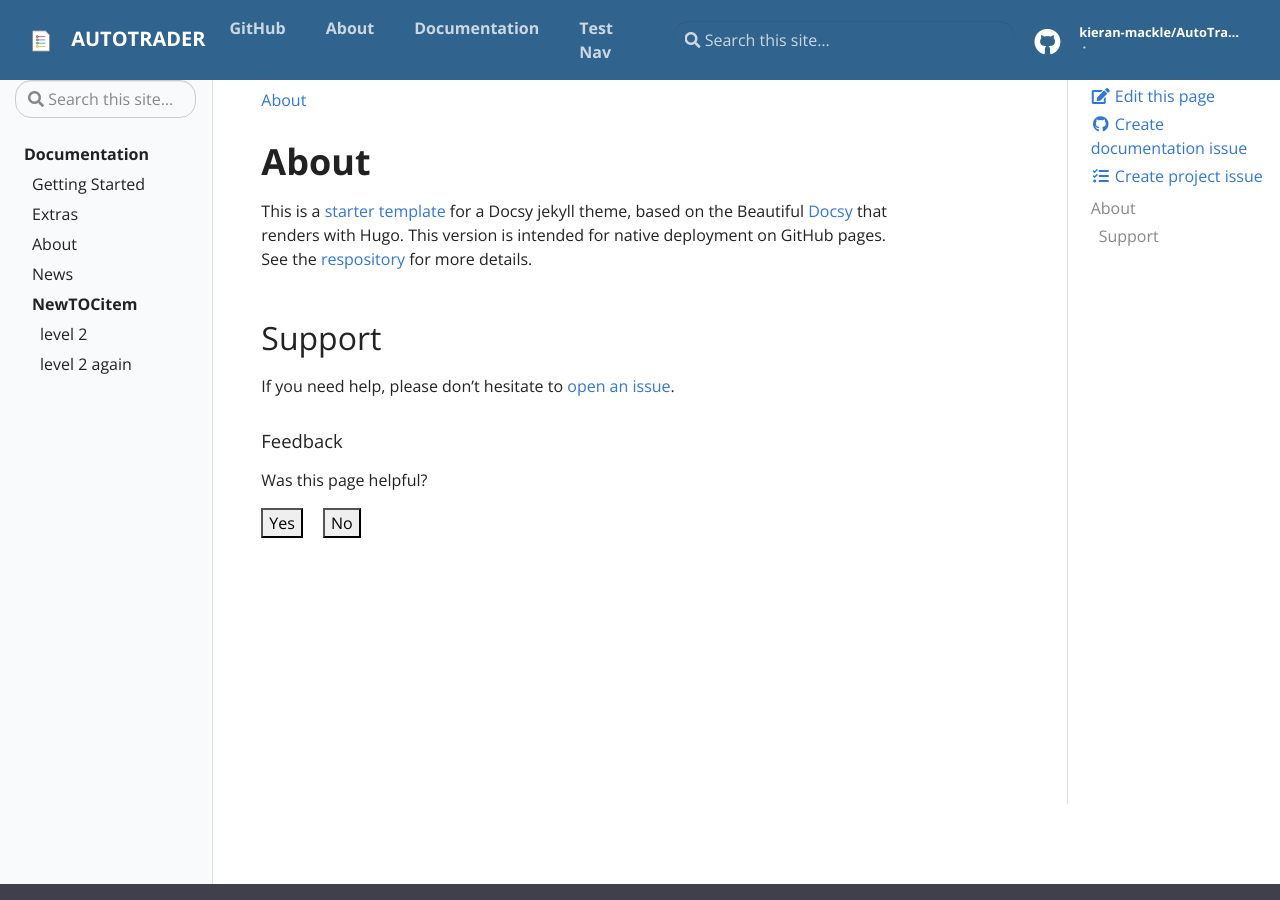
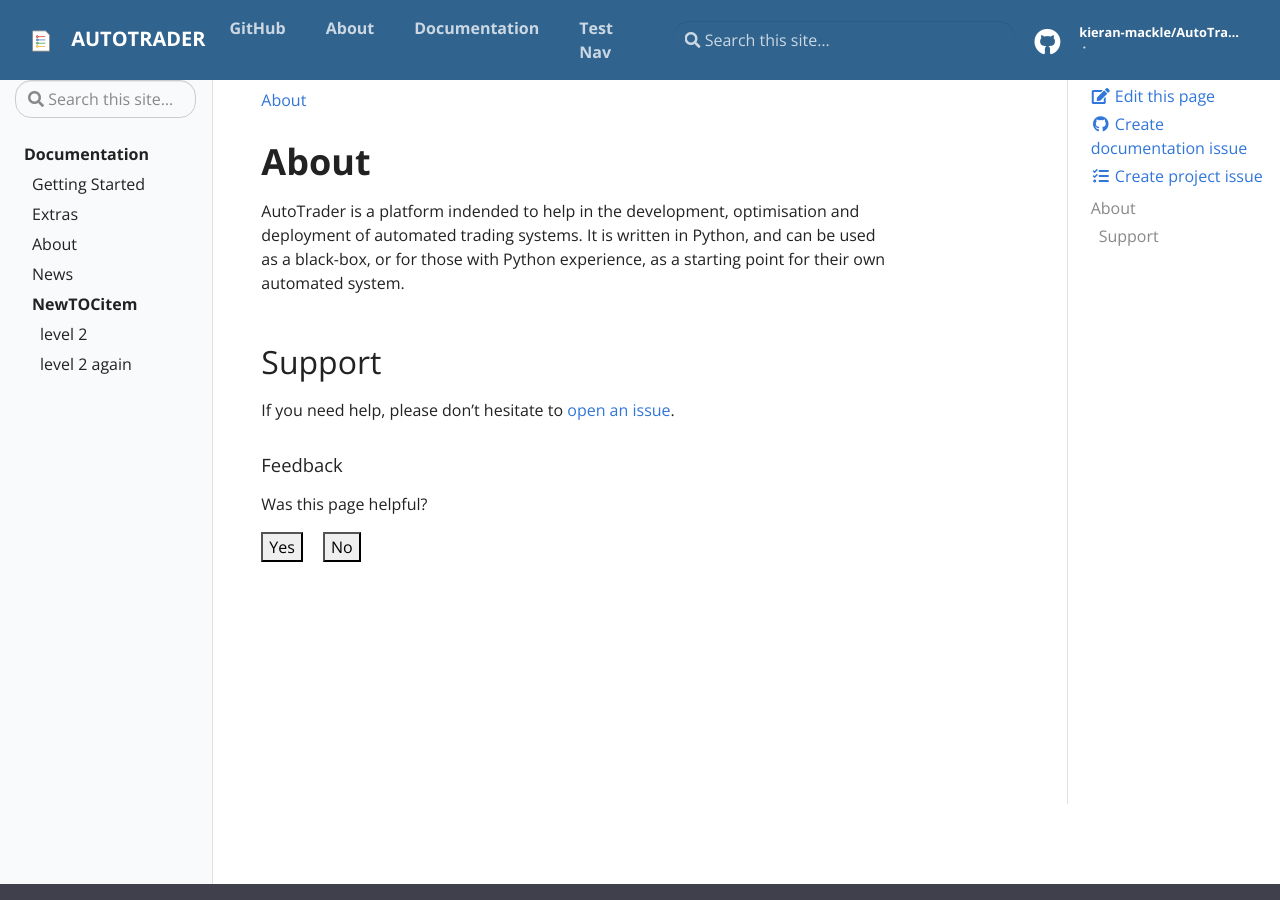
Before and after one commit to kieran-mackle/AutoTrader, a Jekyll site: the page built from docs/pages/about.md, in a window 1280 px wide and 900 px high. Built offline with Jekyll 4.4.1, drawn with Linux system fonts in a browser that asks for light colours.

Commit message:
Update about.md

```diff
--- a/docs/pages/about.md
+++ b/docs/pages/about.md
@@ -5,9 +5,10 @@ permalink: /about/
 
 # About
 
-This is a [starter template](https://vsoch.github.com/docsy-jekyll/) for a Docsy jekyll theme, based
-on the Beautiful [Docsy](https://github.com/google/docsy) that renders with Hugo. This version is intended for
-native deployment on GitHub pages. See the [respository]({{ site.repo }}) for more details.
+AutoTrader is a platform indended to help in the development, optimisation and deployment of automated trading systems.
+It is written in Python, and can be used as a black-box, or for those with Python experience, as a starting point
+for their own automated system.
+
 
 ## Support
 
```
